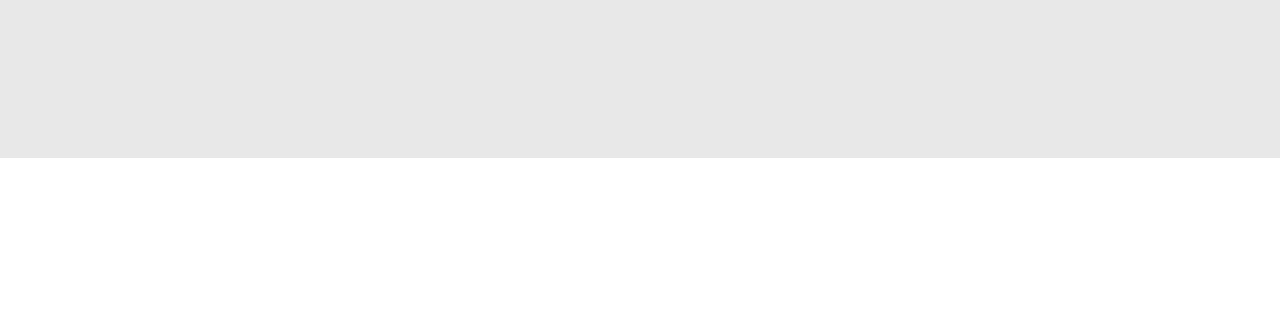
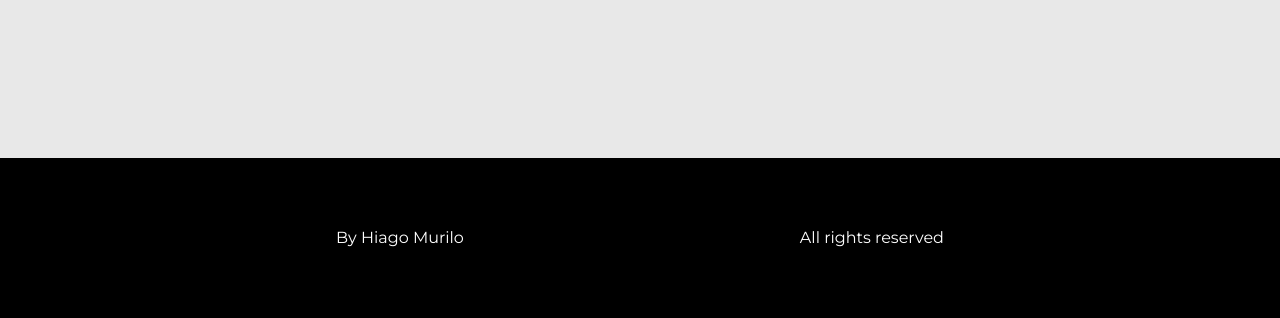
Before and after one commit to hiagomu/fcc-projects, a plain HTML site: page product-landing-page/index.html in a window 1280 px wide. Shown: the part 3410-3728 px from the top of the page. Before the commit the page ends 3568 px from the top, so only its background shows below. Drawn offline with Linux system fonts and the light colour scheme.

Commit message:
+Components: Footer

```diff
--- /dev/null
+++ b/product-landing-page/components/footer.css
@@ -0,0 +1,11 @@
+.footer {
+    display: flex;
+    justify-content: space-evenly;
+    align-items: center;
+
+    height: 20vh;
+
+    color: white;
+
+    background-color: black;
+  }
--- a/product-landing-page/index.html
+++ b/product-landing-page/index.html
@@ -15,6 +15,7 @@
     <link rel="stylesheet" href="components/quote-banner.css">
     <link rel="stylesheet" href="components/plans.css">
     <link rel="stylesheet" href="components/contact.css">
+    <link rel="stylesheet" href="components/footer.css">
 </head>
 <body>
     <header>
@@ -136,8 +137,11 @@
                 </form>
             </div>
         </section>
-
     </main>
+    <footer class="footer">
+        <p>By Hiago Murilo</p>
+        <p>All rights reserved</p>
+    </footer>
 
 </body>
 </html>
```
